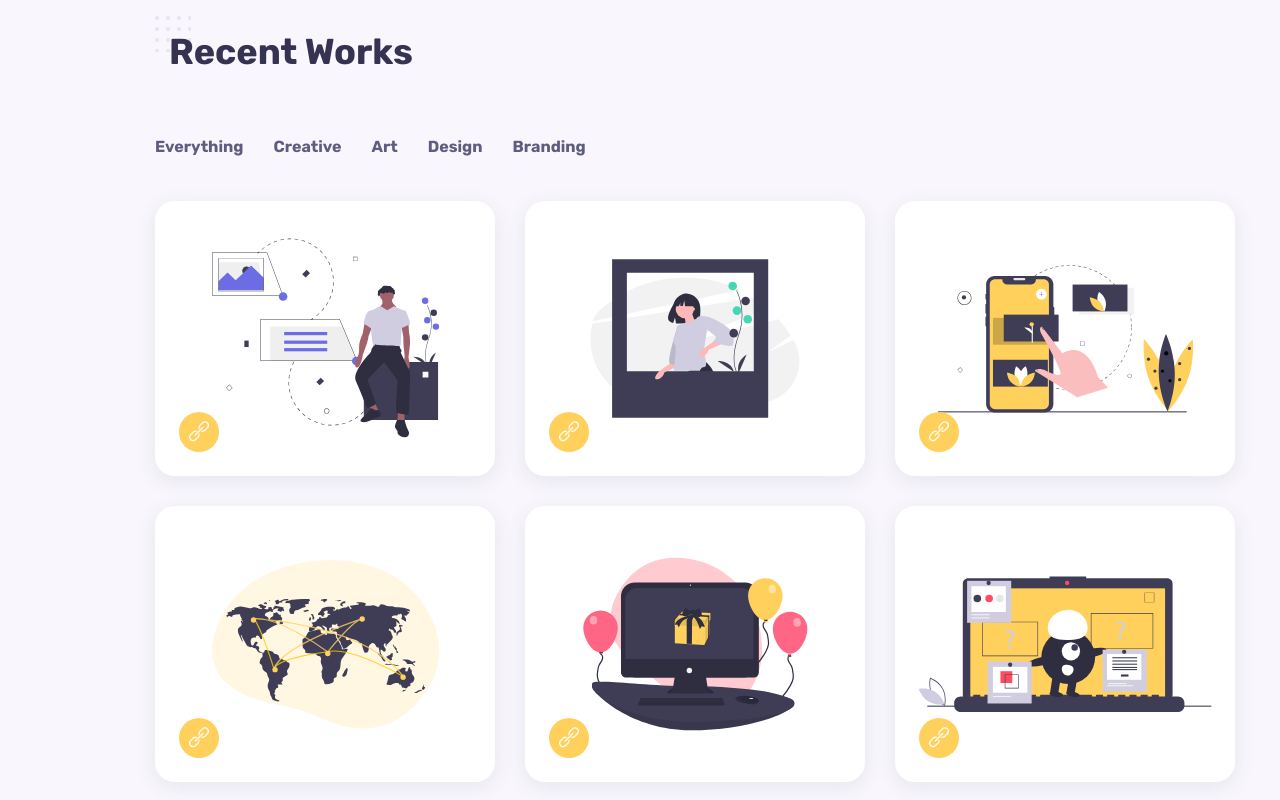
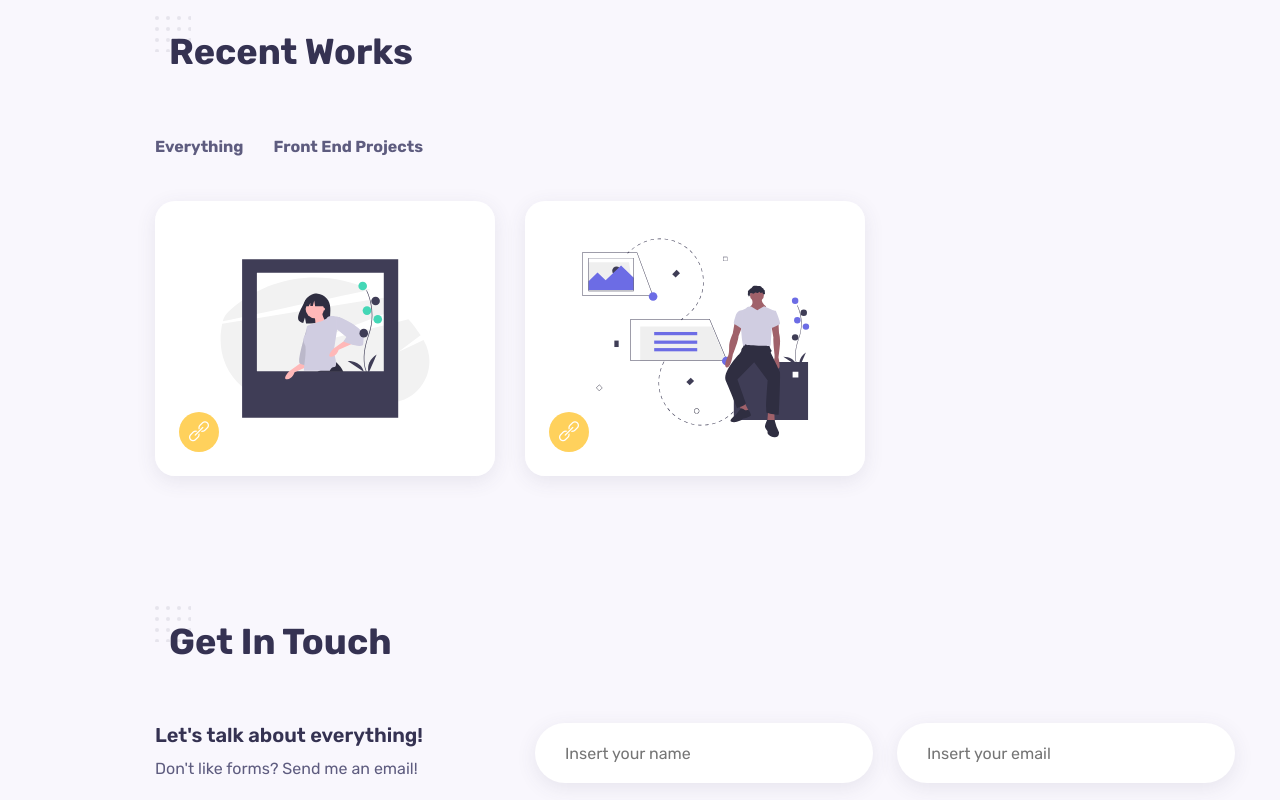
Before and after one commit to JayLDH41/portfolio-website-react, a React (Create React App) app: page / in a window 1280 px wide. Shown: the part 2180-2980 px from the top of the page. Built offline with nearby package versions, Linux system fonts and the light colour scheme.

Commit message:
feat: updated Recent Works for Portfolio component

```diff
--- a/src/components/portfolio/Menu.jsx
+++ b/src/components/portfolio/Menu.jsx
@@ -1,46 +1,20 @@
 import Work1 from "../../assets/work-1.svg";
 import Work2 from "../../assets/work-2.svg";
-import Work3 from "../../assets/work-3.svg";
-import Work4 from "../../assets/work-4.svg";
-import Work5 from "../../assets/work-5.svg";
-import Work6 from "../../assets/work-6.svg";
 
 const Menu = [
   {
     id: 1,
-    image: Work1,
-    title: "Project Management Illustration",
-    category: "Design",
+    image: Work2,
+    title: "Personal Portfolio Website (it's this website!)",
+    category: "Front End",
+    url: "https://github.com/JayLDH41/portfolio-website-react",
   },
   {
     id: 2,
-    image: Work2,
-    title: "Guest App Walkthrough Screens",
-    category: "Art",
-  },
-  {
-    id: 3,
-    image: Work3,
-    title: "Delivery App Wireframe",
-    category: "Branding",
-  },
-  {
-    id: 4,
-    image: Work4,
-    title: "Onboarding Motivation",
-    category: "Design",
-  },
-  {
-    id: 5,
-    image: Work5,
-    title: "iMac Mockup Design",
-    category: "Creative",
-  },
-  {
-    id: 6,
-    image: Work6,
-    title: "Game Store App Concept",
-    category: "Art",
+    image: Work1,
+    title: "Academy Online Course Website (link in GitHub)",
+    category: "Front End",
+    url: "https://github.com/junsheng526/lucas-cyber-academy",
   },
 ];
 
--- a/src/components/portfolio/Portfolio.jsx
+++ b/src/components/portfolio/Portfolio.jsx
@@ -20,23 +20,14 @@ const Portfolio = () => {
         <span className="work_item" onClick={() => setItems(Menu)}>
           Everything
         </span>
-        <span className="work_item" onClick={() => filterItem("Creative")}>
-          Creative
-        </span>
-        <span className="work_item" onClick={() => filterItem("Art")}>
-          Art
-        </span>
-        <span className="work_item" onClick={() => filterItem("Design")}>
-          Design
-        </span>
-        <span className="work_item" onClick={() => filterItem("Branding")}>
-          Branding
+        <span className="work_item" onClick={() => filterItem("Front End")}>
+          Front End Projects
         </span>
       </div>
 
       <div className="work_container grid">
         {items.map((elem) => {
-          const { id, image, title, category } = elem;
+          const { id, image, title, category, url } = elem;
           return (
             <div className="work_card" key={id}>
               <div className="work_thumbnail">
@@ -46,7 +37,7 @@ const Portfolio = () => {
 
               <span className="work_category">{category}</span>
               <h3 className="work_title">{title}</h3>
-              <a href="#" className="work_button">
+              <a href={url} className="work_button">
                 <i className="icon-link work_button-icon"></i>
               </a>
             </div>
```
